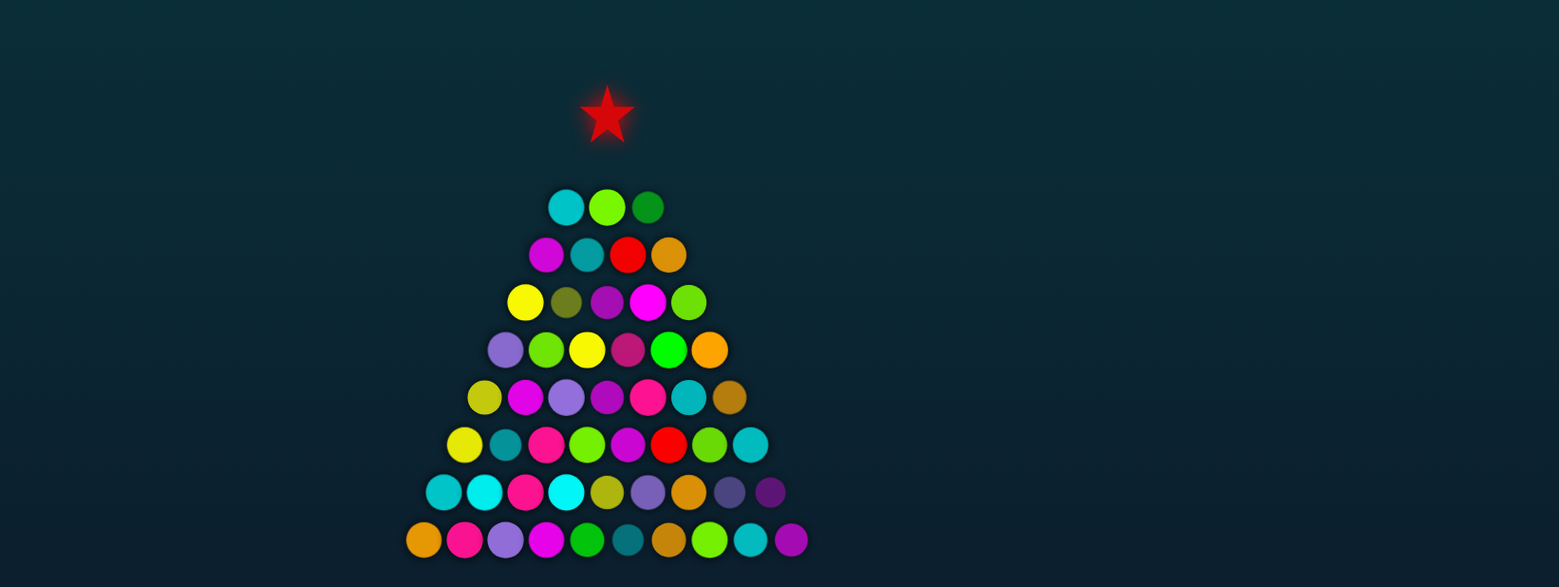
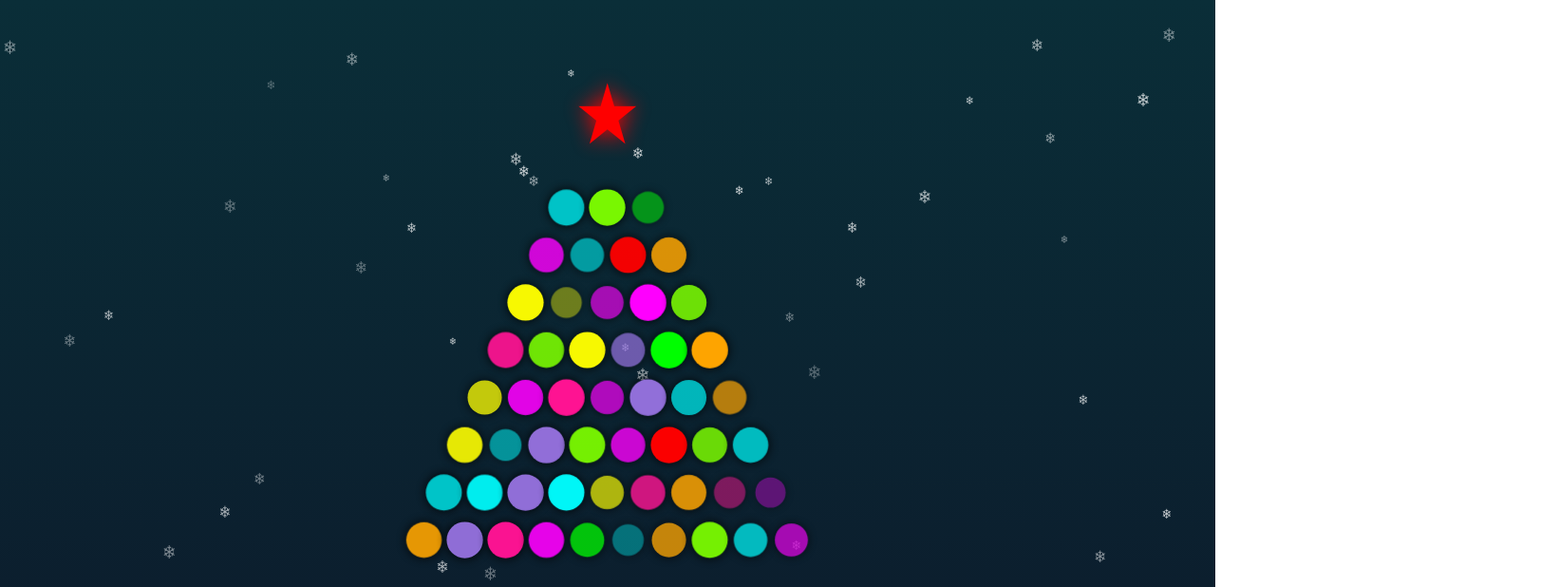
Before and after one commit to gaoroot/gaoroot.github.io, a plain HTML site: page index.html in a window 1280 px wide. Shown: the top 618 px of the page at 95% size, 1642 px wide, since content can reach past the window. Drawn offline with nearby package versions, Linux system fonts and the light colour scheme.

Commit message:
Fix Happy New Year

```diff
--- a/index.html
+++ b/index.html
@@ -9,7 +9,7 @@
     <link href="https://fonts.googleapis.com/css2?family=Dancing+Script:wght@700&display=swap" rel="stylesheet">
 </head>
 <body>
-    <div id="app">
+    <div id="app" v-if="isMounted">
         <div class="container">
             <!-- Звезда -->
             <div class="star"
@@ -42,6 +42,10 @@
             </div>
         </div>
     </div>
+
+    <!-- Снежинки будут добавляться сюда -->
+    <div id="snowflakes-container"></div>
+
     <script src="script.js"></script>
 </body>
 </html>
--- a/script.js
+++ b/script.js
@@ -3,6 +3,7 @@ const { createApp } = Vue;
 createApp({
     data() {
         return {
+            isMounted: false,
             // Цвета для шариков
             colors: [
                 '#FF0000', // красный
@@ -11,9 +12,9 @@ createApp({
                 '#FF00FF', // фиолетовый
                 '#00FFFF', // голубой
                 '#FFA500', // оранжевый
+                '#9370DB', // пурпурный
+                '#7CFC00', // салатовый
                 '#FF1493', // розовый
-                '#7CFC00', // салатовый
-                '#9370DB', // пурпурный
                 '#00CED1'  // бирюзовый
             ],
             // Конфигурация рядов ёлки
@@ -47,11 +48,19 @@ createApp({
             }
         },
 
-        // Создание снежинок (опционально)
+        // Создание снежинок - безопасная версия
         createSnowflakes() {
-            const snowContainer = document.createElement('div');
-            snowContainer.className = 'snowflakes';
-            document.querySelector('.container').appendChild(snowContainer);
+            // Ждем пока DOM полностью загрузится
+            setTimeout(() => {
+                const snowContainer = document.getElementById('snowflakes-container');
+
+                if (!snowContainer) {
+                    console.log('Контейнер для снежинок не найден');
+                    return;
+                }
+
+                // Очищаем старые снежинки
+                snowContainer.innerHTML = '';
 
                 for (let i = 0; i < 50; i++) {
                     const snowflake = document.createElement('div');
@@ -62,8 +71,11 @@ createApp({
                     snowflake.style.animationDelay = Math.random() * 5 + 's';
                     snowflake.style.fontSize = (Math.random() * 10 + 10) + 'px';
                     snowflake.style.opacity = Math.random() * 0.5 + 0.3;
+
+                    // Добавляем снежинку в контейнер
                     snowContainer.appendChild(snowflake);
                 }
+            }, 100);
         },
 
         // Изменение скорости мигания звезды
@@ -74,6 +86,7 @@ createApp({
         }
     },
     mounted() {
+        this.isMounted = true;
         this.createTree();
         this.createSnowflakes();
         this.changeStarSpeed();
@@ -82,5 +95,10 @@ createApp({
         setInterval(() => {
             this.createTree();
         }, 10000);
+
+        // Пересоздаем снежинки при изменении размера окна
+        window.addEventListener('resize', () => {
+            this.createSnowflakes();
+        });
     }
 }).mount('#app');
--- a/style.css
+++ b/style.css
@@ -12,12 +12,22 @@ body {
     align-items: center;
     font-family: 'Segoe UI', Tahoma, Geneva, Verdana, sans-serif;
     overflow: hidden;
+    position: relative;
+}
+
+#app {
+    width: 100%;
+    height: 100%;
+    display: flex;
+    justify-content: center;
+    align-items: center;
 }
 
 .container {
     text-align: center;
     position: relative;
     padding: 20px;
+    z-index: 2;
 }
 
 /* Стили для звезды */
@@ -97,7 +107,18 @@ body {
     }
 }
 
-/* Снежинки (опционально) */
+/* Контейнер для снежинок */
+#snowflakes-container {
+    position: fixed;
+    top: 0;
+    left: 0;
+    width: 100%;
+    height: 100%;
+    pointer-events: none;
+    z-index: 1;
+}
+
+/* Снежинки */
 .snowflake {
     position: absolute;
     color: white;
@@ -142,4 +163,8 @@ body {
     .greeting {
         font-size: 35px;
     }
+
+    .tree-row {
+        gap: 6px;
+    }
 }
```
Lines whose indentation alone changed are shown as unchanged.
